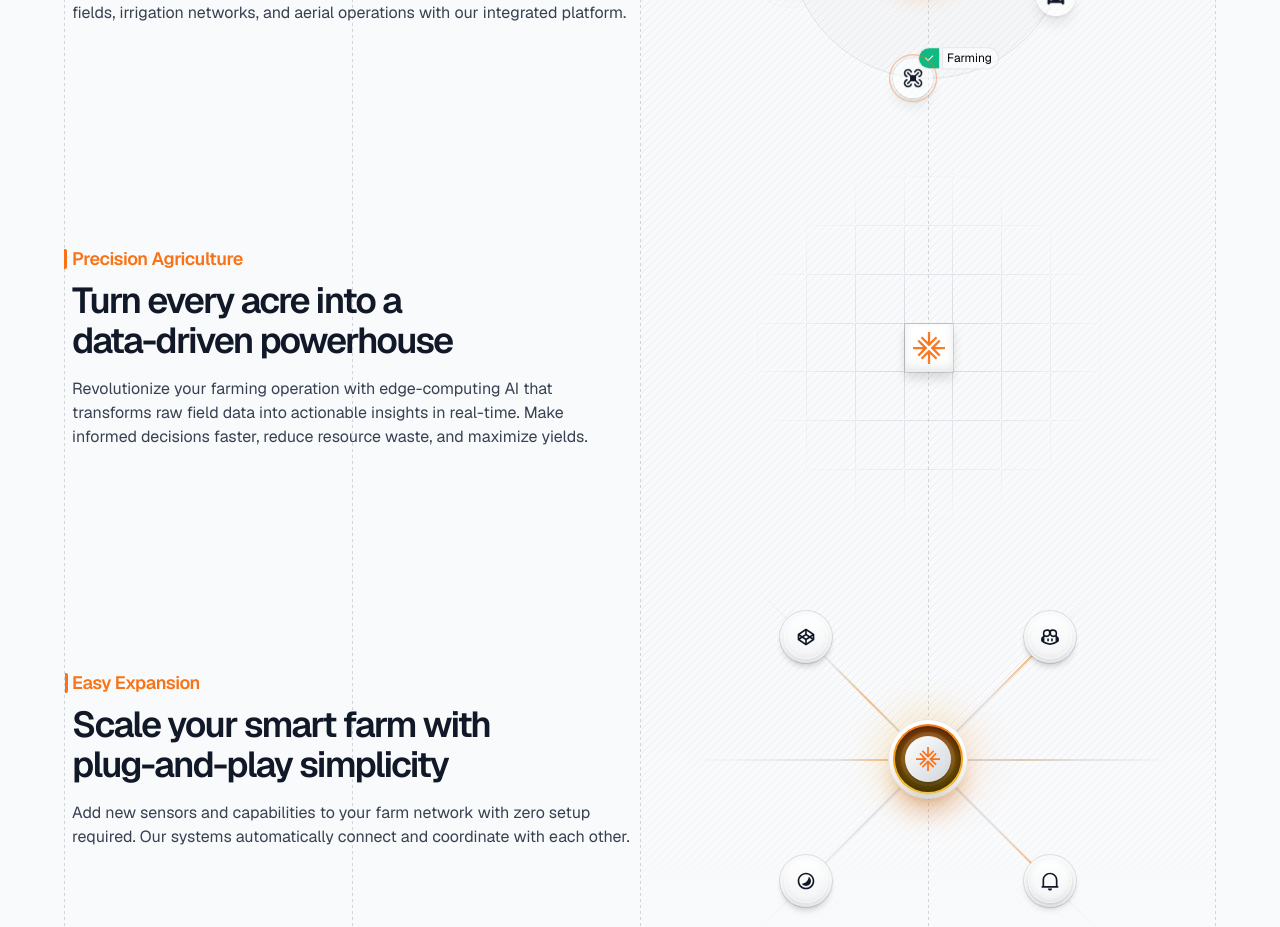
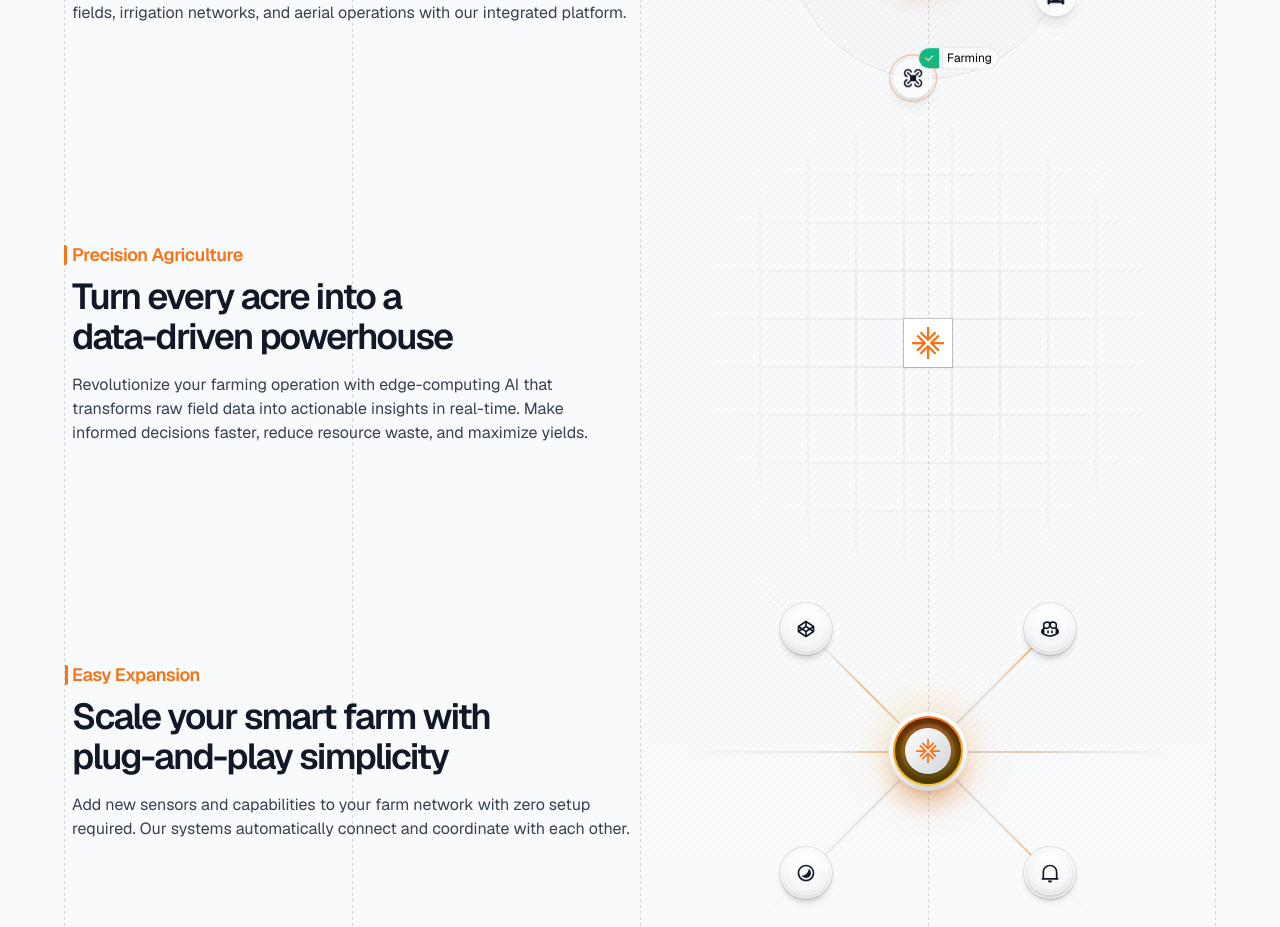
Before and after one commit to tremorlabs/template-solar, a Next.js app: page / in a window 1280 px wide. Shown: the part 1080-2007 px from the top of the page. Built offline with nearby package versions, Linux system fonts and the light colour scheme.

Commit message:
updated grid

```diff
--- a/src/components/ui/ChipViz.tsx
+++ b/src/components/ui/ChipViz.tsx
@@ -29,19 +29,19 @@ const ChipViz = () => {
     <div className="relative flex items-center">
       <div className="relative">
         <motion.div
-          variants={createVariants({ scale: 1.15, delay: 0 })}
+          variants={createVariants({ scale: 1.10, delay: 0 })}
           initial="initial"
           animate="animate"
           className="absolute -inset-px z-0 rounded-full bg-gradient-to-r from-yellow-500 via-amber-500 to-orange-500 opacity-30 blur-xl"
         />
         <motion.div
-          variants={createVariants({ scale: 1.12, delay: 0.1 })}
+          variants={createVariants({ scale: 1.08, delay: 0.1 })}
           initial="initial"
           animate="animate"
           className="relative z-0 min-h-[80px] min-w-[80px] rounded-full border bg-gradient-to-b from-white to-orange-50 shadow-xl shadow-orange-500/20"
         >
           <motion.div
-            variants={createVariants({ scale: 1.1, delay: 0.2 })}
+            variants={createVariants({ scale: 1.06, delay: 0.2 })}
             initial="initial"
             animate="animate"
             className="absolute inset-1 rounded-full bg-gradient-to-t from-yellow-500 via-amber-500 to-orange-500 p-0.5 shadow-xl"
@@ -49,13 +49,13 @@ const ChipViz = () => {
             <div className="relative flex h-full w-full items-center justify-center overflow-hidden rounded-full bg-black/40 shadow-sm shadow-white/40 will-change-transform">
               <div className="size-full bg-black/30" />
               <motion.div
-                variants={createVariants({ scale: 1.08, delay: 0.3 })}
+                variants={createVariants({ scale: 1.04, delay: 0.3 })}
                 initial="initial"
                 animate="animate"
                 className="absolute inset-0 rounded-full bg-gradient-to-t from-yellow-500 via-amber-500 to-orange-500 opacity-50 shadow-[inset_0_0_16px_4px_rgba(0,0,0,1)]"
               />
               <motion.div
-                variants={createVariants({ scale: 1.05, delay: 0.4 })}
+                variants={createVariants({ scale: 1.02, delay: 0.4 })}
                 initial="initial"
                 animate="animate"
                 className="absolute inset-[6px] rounded-full bg-white/10 p-1 backdrop-blur-[1px]"
--- a/src/components/ui/Features.tsx
+++ b/src/components/ui/Features.tsx
@@ -1,4 +1,3 @@
-import { cx } from "@/lib/utils"
 import {
   RiCarFill,
   RiCheckLine,
@@ -309,13 +308,7 @@ export default function Features() {
           </p>
         </div>
         <div className="relative col-span-2 flex items-center justify-center overflow-hidden">
-          <svg
-            className="absolute size-full"
-            // style={{
-            //   maskImage:
-            //     "linear-gradient(transparent, white 20rem, white calc(100% - 20rem), transparent)",
-            // }}
-          >
+      <svg className="absolute size-full">
         <defs>
           <pattern
             id="diagonal-feature-pattern"
@@ -324,7 +317,7 @@ export default function Features() {
             height="64"
           >
             {Array.from({ length: 17 }, (_, i) => {
-                  const offset = i * 8
+              const offset = i * 8;
               return (
                 <path
                   key={i}
@@ -332,7 +325,7 @@ export default function Features() {
                   className="stroke-gray-200/70"
                   strokeWidth="1"
                 />
-                  )
+              );
             })}
           </pattern>
         </defs>
@@ -342,37 +335,32 @@ export default function Features() {
           fill="url(#diagonal-feature-pattern)"
         />
       </svg>
-          <div className="relative h-[440px] w-[440px]">
-            <div className="grid h-[440px] w-[440px] grid-cols-9 [mask-image:radial-gradient(white_0%,transparent_60%)]">
-              {Array(81)
-                .fill(null)
-                .map((_, index) => {
-                  const isLastRow = index >= 72
-                  const isLastCol = (index + 1) % 9 === 0
-                  const isCenter = index === 40
+      <div className="relative h-[432px] w-[432px] mask-image:radial-gradient(white_0%,transparent_60%)]">
+        <svg
+          id="grid"
+          xmlns="http://www.w3.org/2000/svg"
+          fill="none"
+          className="absolute size-[432px] mask"
+        >
+          <path
+            className="stroke-gray-300"
+            d="M48 0v432M96 0v432M144 0v432M192 0v432M240 0v432M288 0v432M336 0v432M384 0v432M0 48h432M0 96h432M0 144h432M0 192h432M0 240h432M0 288h432M0 336h432M0 384h432"
+          />
+        </svg>
 
-                  return (
-                    <div
-                      key={index}
-                      className={cx(
-                        "h-12 w-12 border-l border-t border-gray-300",
-                        isLastRow ? "border-b" : "",
-                        isLastCol ? "border-r" : "",
-                      )}
-                    >
-                      {isCenter && (
-                        <div className="relative flex size-12 items-center justify-center">
-                          <div>
-                            <div className="relative z-10 flex h-12 w-12 items-center justify-center bg-white shadow-[inset_0px_-5px_10px_rgba(0,0,0,0.1),0_7px_10px_0_rgba(0,0,0,0.15)] ring-1 ring-black/15">
-                              <SolarMark className="size-8" />
+        <div className="relative h-full select-none pointer-events-none">
+      <div className="absolute top-[192px] left-[191.5px]">
+        <div className="flex h-12 w-12 items-center justify-center bg-white shadow ring-1 ring-black/15">
+          <SolarMark className="h-8 w-8" />
         </div>
       </div>
+
+
+
+
+
     </div>
-                      )}
-                    </div>
-                  )
-                })}
-            </div>
+
       </div>
     </div>
         <div className="col-span-2 my-auto px-2">
```
Also changed, not shown: package.json (+6 -6 lines), 1 other file (tests, documents, lock files or other folders). Lines whose indentation alone changed are shown as unchanged.
